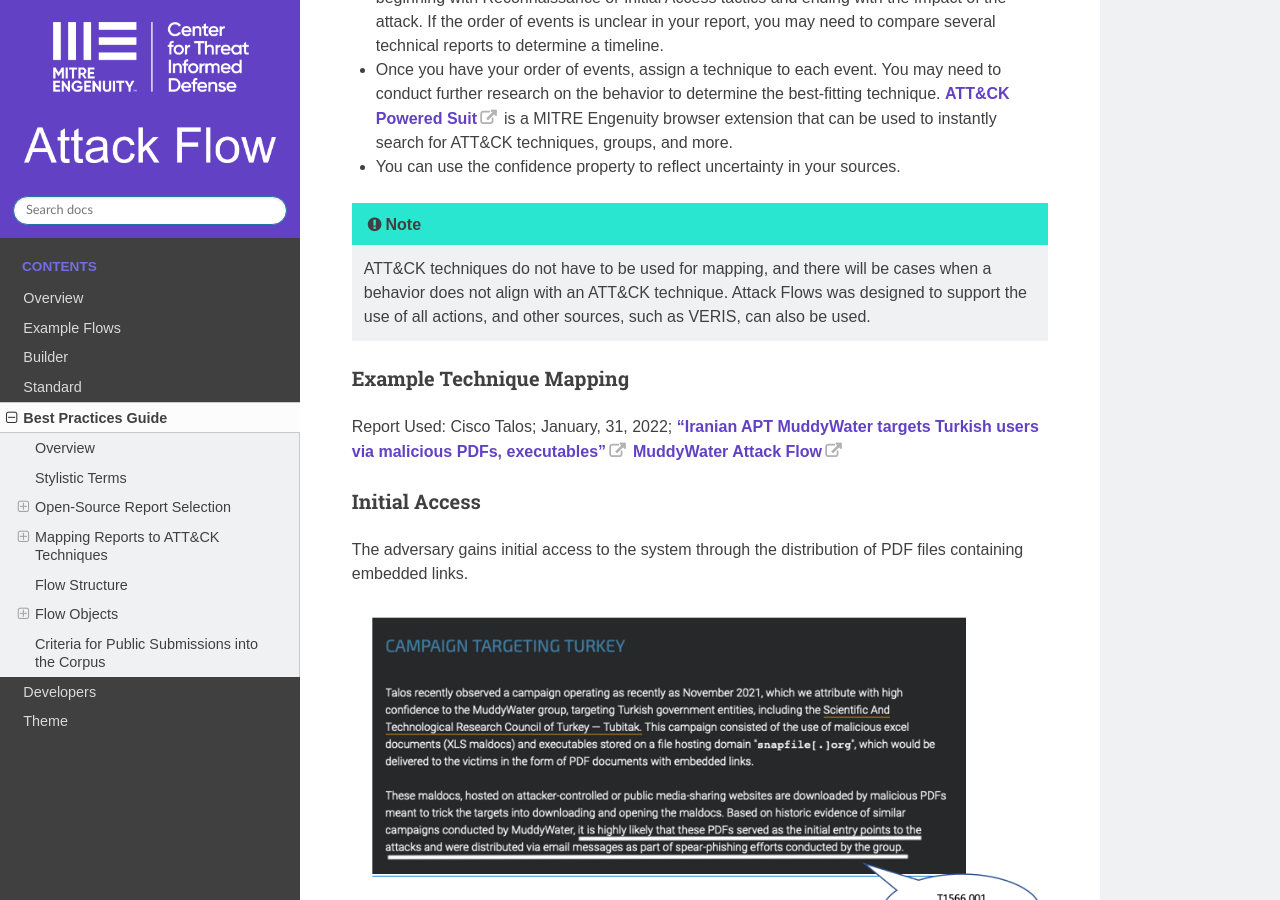
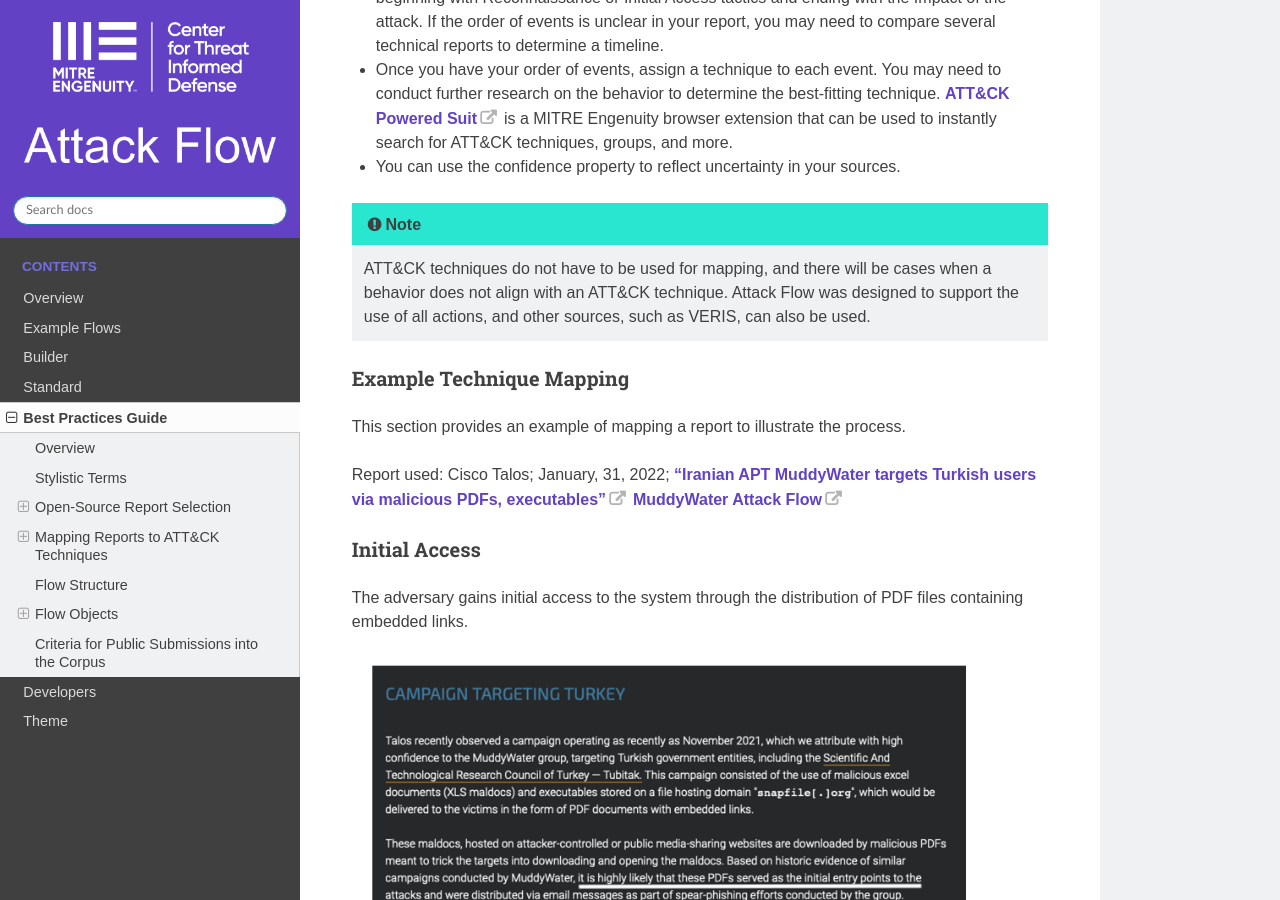
Before and after one commit to center-for-threat-informed-defense/attack-flow, a Sphinx documentation site: the page built from docs/best_practices.rst, in a window 1280 px wide and 900 px high, scrolled down 2654 px. Built offline with Sphinx 7.4.7 and the Read the Docs theme 2.0.0, drawn with Linux system fonts in a browser that asks for light colours.

Commit message:
Update best_practices.rst

```diff
--- a/docs/best_practices.rst
+++ b/docs/best_practices.rst
@@ -90,11 +90,13 @@
 
 .. note::
 
-    ATT&CK techniques do not have to be used for mapping, and there will be cases when a behavior does not align with an ATT&CK technique. Attack Flows was designed to support the use of all actions, and other sources, such as VERIS, can also be used.
+    ATT&CK techniques do not have to be used for mapping, and there will be cases when a behavior does not align with an ATT&CK technique. Attack Flow was designed to support the use of all actions, and other sources, such as VERIS, can also be used.
 
 Example Technique Mapping
 ~~~~~~~~~~~~~~~~~~~~~~~~~~
-Report Used: Cisco Talos; January, 31, 2022; `"Iranian APT MuddyWater targets Turkish users via malicious PDFs, executables" <https://blog.talosintelligence.com/2022/01/iranian-apt-muddywater-targets-turkey.html>`_
+This section provides an example of mapping a report to illustrate the process.
+
+Report used: Cisco Talos; January, 31, 2022; `"Iranian APT MuddyWater targets Turkish users via malicious PDFs, executables" <https://blog.talosintelligence.com/2022/01/iranian-apt-muddywater-targets-turkey.html>`_
 `MuddyWater Attack Flow <https://github.com/center-for-threat-informed-defense/attack-flow-private/blob/main/corpus/MuddyWater.afd>`_
 
 Initial Access
```
